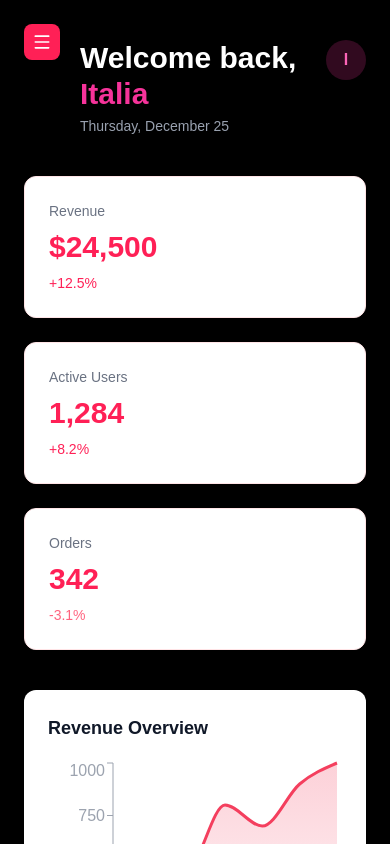
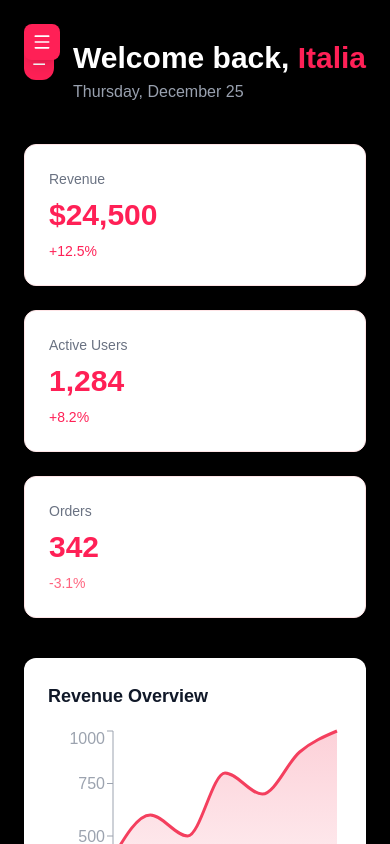
Before and after one commit to brizavda/analytics-dashboard, a Next.js app: page /dashboard in a window 390 px wide. Shown: the top 844 px of the page. Built offline with nearby package versions, Linux system fonts and the light colour scheme.

Commit message:
feat: refactor DashboardHeader to accept onMenuClick prop and enhance mobile sidebar integration

```diff
--- /dev/null
+++ b/app/components/MobileSidebar.tsx
@@ -0,0 +1,44 @@
+"use client";
+
+import { X } from "lucide-react";
+import Link from "next/link";
+
+interface MobileSidebarProps {
+  open: boolean;
+  onClose: () => void;
+}
+
+export default function MobileSidebar({
+  open,
+  onClose,
+}: MobileSidebarProps) {
+  if (!open) return null;
+
+  return (
+    <div className="fixed inset-0 z-50 lg:hidden">
+
+      {/* Backdrop */}
+      <div
+        className="absolute inset-0 bg-black/60"
+        onClick={onClose}
+      />
+
+      {/* Sidebar */}
+      <aside className="relative w-64 h-full bg-[#0f0f14] p-6">
+        <button
+          onClick={onClose}
+          className="mb-6 text-white"
+        >
+          <X />
+        </button>
+
+        <nav className="flex flex-col gap-4 text-white">
+          <Link href="/dashboard">Dashboard</Link>
+          <Link href="/analytics">Analytics</Link>
+          <Link href="/users">Users</Link>
+          <Link href="/settings">Settings</Link>
+        </nav>
+      </aside>
+    </div>
+  );
+}
--- a/app/components/ui/DashboardHeader.tsx
+++ b/app/components/ui/DashboardHeader.tsx
@@ -1,25 +1,41 @@
-export default function DashboardHeader() {
+"use client";
+
+interface DashboardHeaderProps {
+  onMenuClick: () => void;
+}
+
+export default function DashboardHeader({
+  onMenuClick,
+}: DashboardHeaderProps) {
   return (
-    <header className="relative flex items-start justify-between gap-4 pl-14 lg:pl-0">
-      {/* LEFT */}
+    <header className="relative flex items-start justify-between gap-4">
+
+      {/* Botón hamburguesa (solo mobile) */}
+      <button
+        onClick={onMenuClick}
+        className="lg:hidden bg-rose-500 text-white p-2 rounded-xl"
+      >
+        ☰
+      </button>
+
+      {/* Texto bienvenida */}
       <div>
-        <h1 className="text-3xl font-semibold text-white">
-          Welcome back, <span className="text-pink-500">Italia</span>
+        <h1 className="text-3xl font-bold">
+          Welcome back, <span className="text-rose-500">Italia</span>
         </h1>
-        <p className="text-sm text-gray-400 mt-1">
+        <p className="text-gray-400 mt-1">
           Thursday, December 25
         </p>
       </div>
 
-      {/* RIGHT — USER */}
-      <div className="flex items-center gap-3">
-        <div className="h-10 w-10 rounded-full bg-pink-500/20 text-pink-400 flex items-center justify-center font-semibold">
+      {/* Usuario */}
+      <div className="hidden sm:flex items-center gap-3 ml-auto">
+        <div className="w-10 h-10 rounded-full bg-rose-500/20 flex items-center justify-center text-rose-400 font-bold">
           I
         </div>
-        <span className="hidden sm:block text-sm text-gray-300">
-          Italia Barrón
-        </span>
+        <span className="text-sm text-gray-300">Italia Barrón</span>
       </div>
+
     </header>
   );
 }
--- a/app/dashboard/page.tsx
+++ b/app/dashboard/page.tsx
@@ -1,33 +1,38 @@
+"use client";
+
+import { useState } from "react";
+import MobileSidebar from "../components/MobileSidebar";
 import Sidebar from "../components/Sidebar";
 
 import UsersOrdersChart from "@/app/components/ui/UsersOrdersChart";
 import DashboardHeader from "../components/ui/DashboardHeader";
 import RevenueChart from "../components/ui/RevenueChart";
 import StatCard from "../components/ui/StatCard";
-
 import { dashboardStats } from "../data/mockData";
 
 export default function DashboardPage() {
+  const [mobileOpen, setMobileOpen] = useState(false);
+
   return (
     <div className="min-h-screen bg-black text-white">
 
-      {/* SIDEBAR */}
+      {/* Desktop sidebar */}
       <Sidebar />
 
-      {/* MAIN */}
+      {/* Mobile sidebar */}
+      <MobileSidebar open={mobileOpen} onClose={() => setMobileOpen(false)} />
+
+      {/* Main */}
       <main className="lg:ml-64 px-6 sm:px-10 py-10 space-y-10">
 
-        {/* HEADER */}
-        <DashboardHeader />
+        <DashboardHeader onMenuClick={() => setMobileOpen(true)} />
 
-        {/* STATS */}
         <section className="grid grid-cols-1 sm:grid-cols-2 lg:grid-cols-3 gap-6">
           {dashboardStats.map((stat) => (
             <StatCard key={stat.id} {...stat} />
           ))}
         </section>
 
-        {/* CHARTS */}
         <section className="grid grid-cols-1 lg:grid-cols-2 gap-8">
           <RevenueChart />
           <UsersOrdersChart />
```
